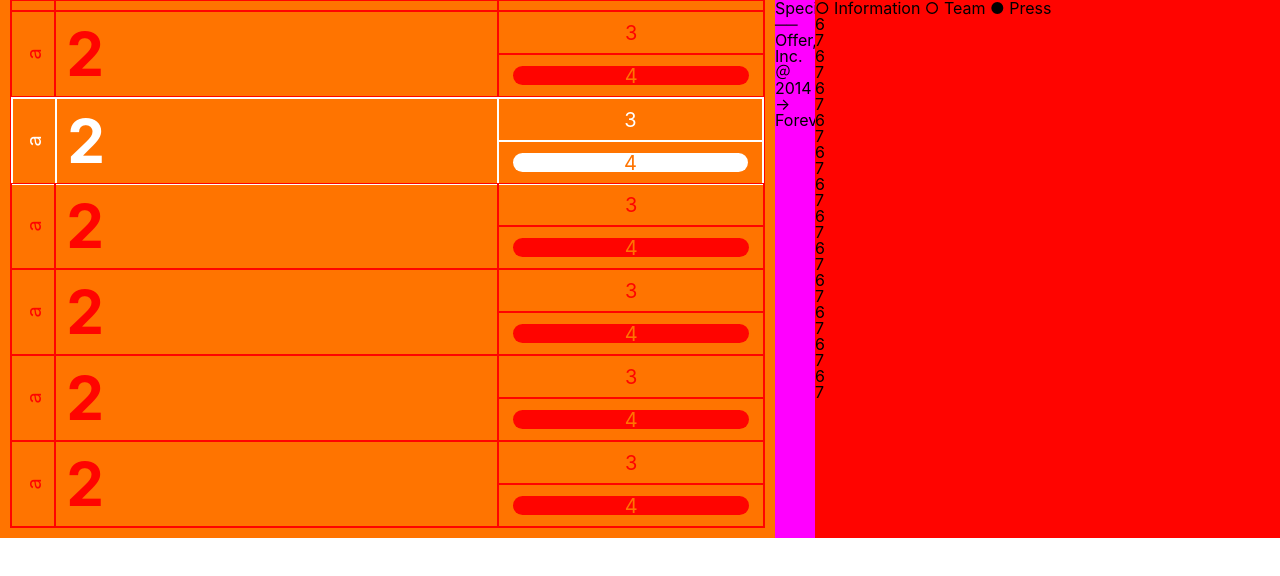
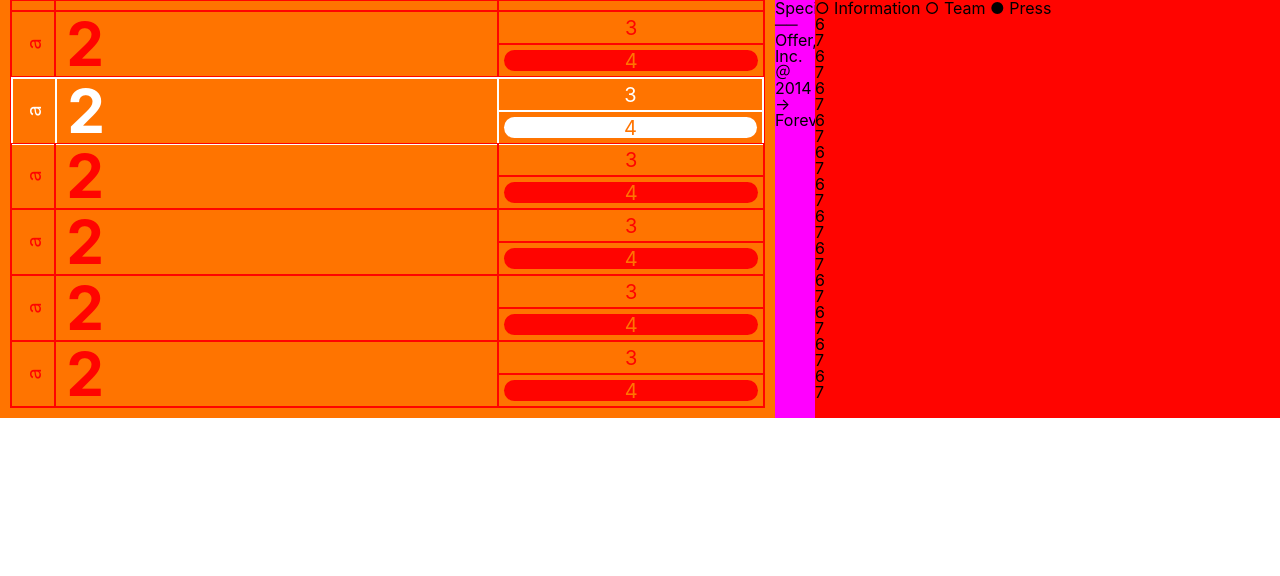
Before and after one commit to draketamer/csslayout_masterclass_challenge, a website built with Vite: page index.html in a window 1280 px wide. Built offline with nearby package versions, Linux system fonts and the light colour scheme.

Commit message:
왼쪽 그리드 수정 추가

```diff
--- a/styles/style.scss
+++ b/styles/style.scss
@@ -74,13 +74,13 @@ body {
         display: flex;
         justify-content: center;
         align-items: center;
-        padding: 10px;
+        padding: 5px;
         .orange__bar-year-text {
           display: flex;
           justify-content: center;
           align-items: center;
-          height: 90%;
-          width: 97%;
+          height: 100%;
+          width: 100%;
           border-radius: 15px;
           background-color: #ff0400;
           color: #ff7400;
@@ -89,65 +89,59 @@ body {
         }
       }
       &:nth-child(3) {
-        height: 100%;
-        max-height: 100px;
-        display: grid;
-        grid-template-columns: 0.1fr 1fr 0.6fr;
-        grid-template-rows: 1fr 1fr;
-        gap: 0;
+        // height: 100%;
+        // max-height: 100px;
+        // display: grid;
+        // grid-template-columns: 0.1fr 1fr 0.6fr;
+        // grid-template-rows: 1fr 1fr;
+        // gap: 0;
         border: 0.5px solid white;
         .orange__bar-category {
           border: 0.5px solid white;
           color: white;
 
-          grid-row: 1 / span 2;
-          display: flex;
-          justify-content: center;
-          align-items: center;
-          & > span {
-            display: inline-block;
-            rotate: 270deg;
-            transform-origin: center;
-            text-align: center;
-            font-size: 20px;
-          }
+          // grid-row: 1 / span 2;
+          // display: flex;
+          // justify-content: center;
+          // align-items: center;
+          // & > span {
+          //   display: inline-block;
+          //   rotate: 270deg;
+          //   transform-origin: center;
+          //   text-align: center;
+          //   font-size: 20px;
+          // }
         }
         .orange__bar-title {
           border: 0.5px solid white;
-          grid-row: 1 / span 2;
-          padding-left: 10px;
+          // grid-row: 1 / span 2;
+          // padding-left: 10px;
           color: white;
-          font-size: 60px;
-          font-weight: bold;
-          display: flex;
-          justify-content: flex-start;
-          align-items: center;
+          // font-size: 60px;
+          // font-weight: bold;
+          // display: flex;
+          // justify-content: flex-start;
+          // align-items: center;
         }
         .orange__bar-subcategory {
           border: 0.5px solid white;
-          display: flex;
-          justify-content: center;
-          align-items: center;
+          // display: flex;
+          // justify-content: center;
+          // align-items: center;
           color: white;
-          font-size: 20px;
+          // font-size: 20px;
         }
         .orange__bar-year {
           border: 0.5px solid white;
-          display: flex;
-          justify-content: center;
-          align-items: center;
-          padding: 10px;
+          // display: flex;
+          // justify-content: center;
+          // align-items: center;
+          // padding: 5px;
           .orange__bar-year-text {
-            display: flex;
-            justify-content: center;
-            align-items: center;
-            height: 90%;
-            width: 97%;
-            border-radius: 15px;
             background-color: white;
             color: #ff7400;
 
-            font-size: 20px;
+            font-size: 2;
           }
         }
       }
```
